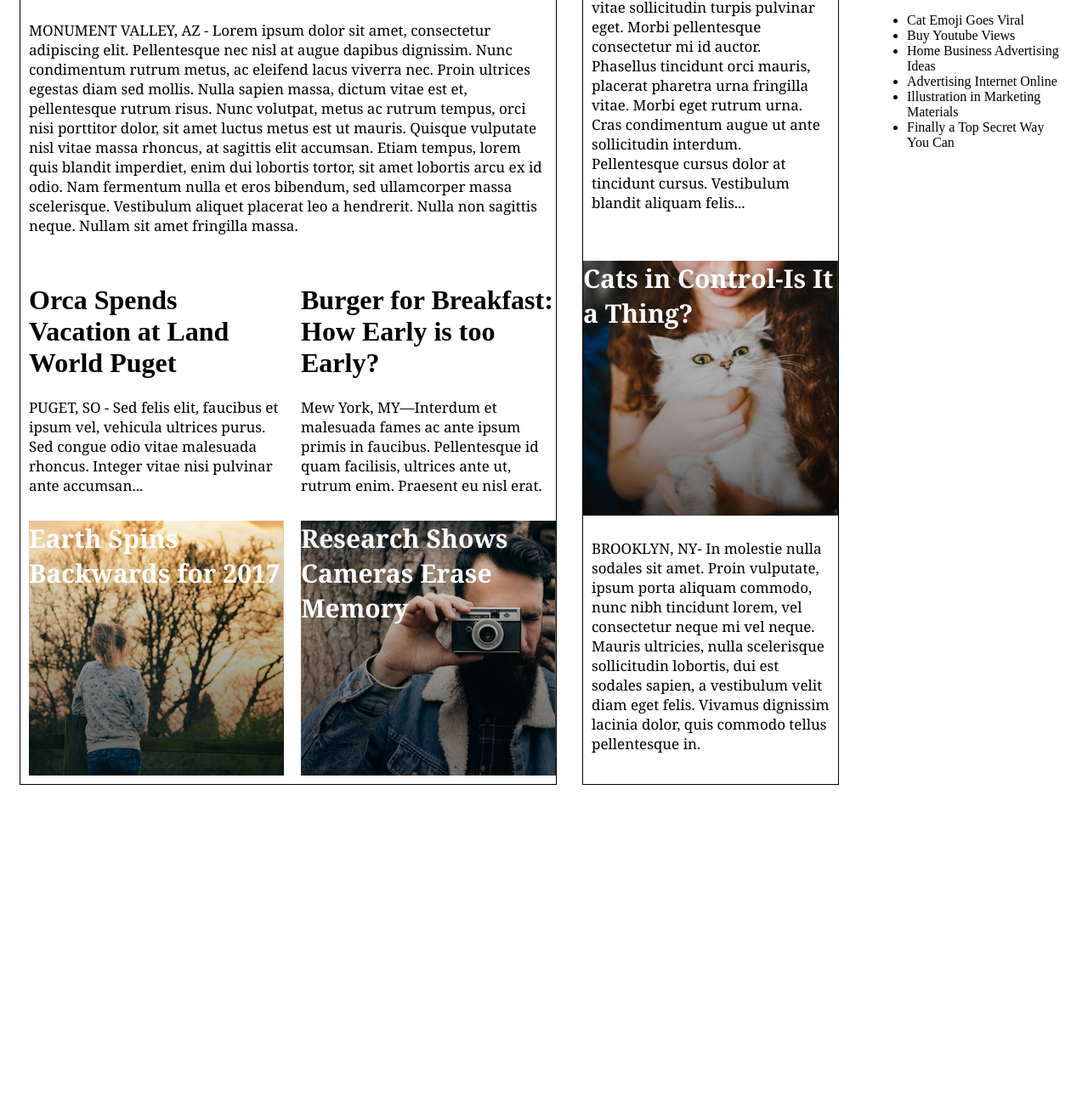
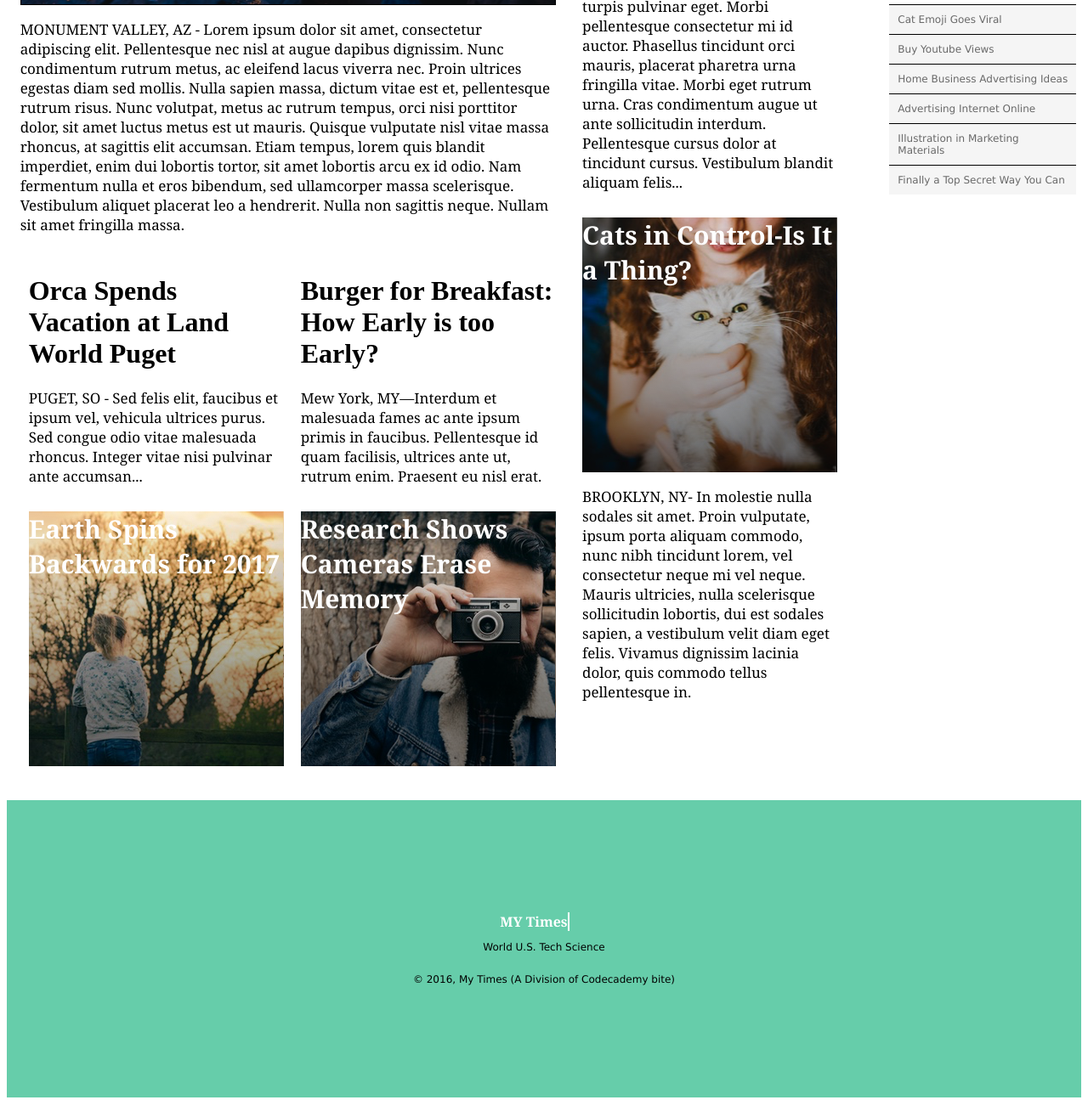
Before and after one commit to Lkemp21/My-Times, a plain HTML site: page index.html in a window 1280 px wide. Shown: the part 415-1710 px from the top of the page at 85% size. Before the commit the page ends 1347 px from the top, so only its background shows below. Drawn offline with Linux system fonts and the light colour scheme.

Commit message:
Finish CSS

```diff
--- a/CSS/style.css
+++ b/CSS/style.css
@@ -17,6 +17,9 @@ header {
 }
 
 span {
+  font-family: Georgia;
+  font-size: 16px;
+  font-weight: bold;
   color: MediumAquamarine;
   padding-left: 20px;
 }
@@ -33,6 +36,28 @@ nav ul li {
 }
 
 /* -- Begin Body -- */
+div ul {
+  list-style: none;
+  display: inline-flex;
+  flex-direction: column;
+  align-items: center;
+}
+
+div ul li {
+  background-color: WhiteSmoke;
+  font-family: Verdana;
+  font-size: 12px;
+  color: DimGray;
+  padding: 10px;
+  width: 100%;
+  border-top: 1px solid black;
+  border border-bottom: 1px solid black;
+}
+
+h2 {
+  font-size: 16px;
+  font-weight: bold;
+}
 
 p {
   font-family: Georgia;
@@ -45,14 +70,17 @@ p {
   justify-content: space-around;
 }
 
+.column {
+  padding: 10px;
+  display: inline-block;
+}
+
 .column.large {
   width: 630px;
-  border: 1px solid black;
 }
 
 .column.medium {
   width: 300px;
-  border: 1px solid black;
 }
 
 .column.small {
@@ -75,10 +103,6 @@ p {
 }
 
 .grid-col {
-  padding: 10px;
-}
-
-.article {
   padding: 10px;
 }
 
@@ -110,3 +134,36 @@ p {
 .camera {
   background-image: url("../resources/img-camera.png");
 }
+
+#news-bites {
+  display: flex;
+  flex-direction: column;
+  align-items: center;
+}
+
+/* -- Footer --*/
+
+.footer {
+  width: 100%;
+  height: 350px;
+  display: flex;
+  justify-content: center;
+  background-color: MediumAquamarine;
+  margin: 20px auto;
+}
+
+.footer p {
+  font-family: Verdana;
+  font-size: 12px;
+}
+
+#footer-grid {
+  display: flex;
+  flex-direction: column;
+  align-items: center;
+  justify-content: center;
+  width: auto;
+}
+
+#footer-top p {
+}
--- a/index.html
+++ b/index.html
@@ -55,20 +55,20 @@
     </div>
 
     <div class="medium column">
-      <div class="article">
+      <div class="text">
         <h1>FBI Finds Action Star Guilty of False Advertising</h1>
         <p>WASHINGTON DC- Donec luctus sem augue, rutrum posuere orci aliquam sed. Nam vitae aliquam lectus. Sed tempor tortor est, nec sagittis eros tincidunt sed. Morbi venenatis condimentum sem, vitae sollicitudin turpis pulvinar eget. Morbi pellentesque consectetur mi id auctor. Phasellus tincidunt orci mauris, placerat pharetra urna fringilla vitae. Morbi eget rutrum urna. Cras condimentum augue ut ante sollicitudin interdum. Pellentesque cursus dolor at tincidunt cursus. Vestibulum blandit aliquam felis...</p>
       </div>
       <div class="cat img">
         <p>Cats in Control-Is It a Thing?</p>
       </div>
-      <div class="article">
+      <div class="Text">
         <p>BROOKLYN, NY- In molestie nulla sodales sit amet. Proin vulputate, ipsum porta aliquam commodo, nunc nibh tincidunt lorem, vel consectetur neque mi vel neque. Mauris ultricies, nulla scelerisque sollicitudin lobortis, dui est sodales sapien, a vestibulum velit diam eget felis. Vivamus dignissim lacinia dolor, quis commodo tellus pellentesque in.</p>
       </div>
     </div>
 
     <div class="small column">
-      <div class="article">
+      <div id="news-bites">
         <img src="./resources/img-cookie.png" alt="Cookie Picture">
         <h2>NEWS BITES</h2>
         <ul>
@@ -83,6 +83,20 @@
     </div>
   </div>
 
+  <footer>
+    <div class="footer">
+      <div id="footer-grid">
+        <div id="footer-top">
+          <p><span style="color: white; border-right: 2px solid white;">MY Times</span></p>
+          <p>World U.S. Tech Science</p>
+        </div>
+        <div id="footer-bottom">
+        <p>&copy; 2016, My Times (A Division of Codecademy bite)</p>
+        </div>
+      </div>
+    </div>
+  </footer>
+
   </body>
 
 </html>
```
